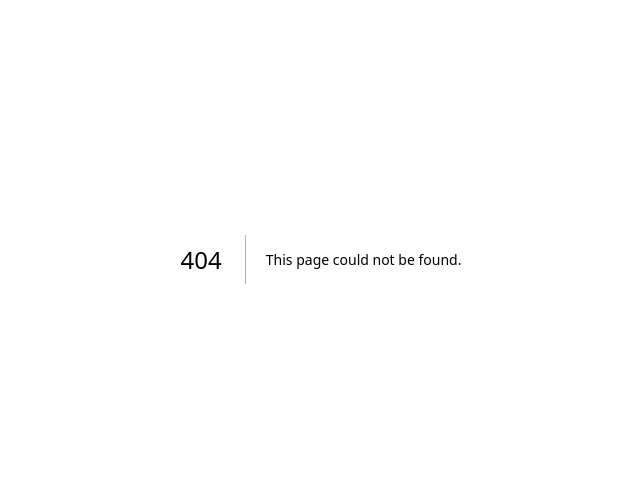
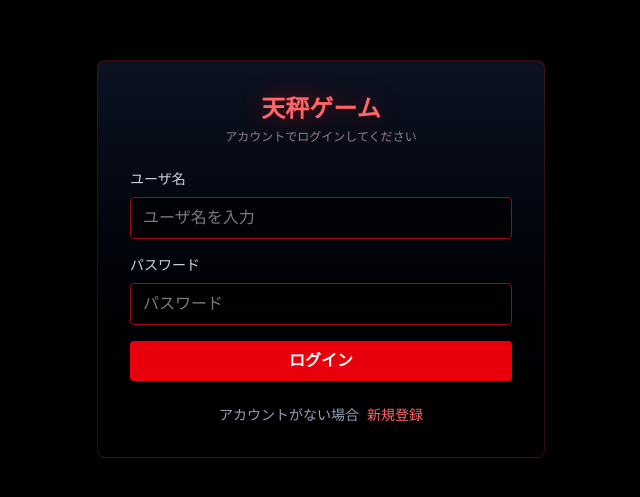
Before and after one commit to uma1123/groupe-A, a Next.js app in the folder frontend/: page /login in a window 1280 px wide. Before the commit this address had no page. Shown: the part 141-638 px from the top of the page, without its empty margins (319-959 px from the left). Built offline with nearby package versions, Linux system fonts and the light colour scheme.

Commit message:
feat: ログインページを新規作成しました

```diff
--- /dev/null
+++ b/frontend/app/login/page.tsx
@@ -0,0 +1,123 @@
+"use client";
+
+import Link from "next/link";
+import { useRouter } from "next/navigation";
+import React, { useState } from "react";
+
+export default function LoginPage() {
+  const router = useRouter();
+
+  // フォームの状態管理
+  const [username, setUsername] = useState("");
+  const [password, setPassword] = useState("");
+  const [error, setError] = useState("");
+  const [isLoading, setIsLoading] = useState(false);
+
+  // ログイン処理
+  const handleLogin = async (e: React.FormEvent) => {
+    e.preventDefault();
+    setIsLoading(true);
+    setError("");
+
+    try {
+      const res = await fetch("/api/mock/login", {
+        method: "POST",
+        headers: {
+          "Content-Type": "application/json",
+        },
+        body: JSON.stringify({ username, password }),
+      });
+      const data = await res.json();
+
+      if (res.ok && data.success) {
+        console.log("Login success!:", data);
+        router.push("/lobby");
+      } else {
+        setError(data.message || "ログインに失敗しました。");
+      }
+    } catch (error) {
+      setError("ログイン中にエラーが発生しました。");
+      console.error("Login error:", error);
+    } finally {
+      setIsLoading(false);
+    }
+  };
+
+  return (
+    <div className="min-h-screen flex items-center justify-center bg-black text-slate-100">
+      <div className="w-full max-w-md p-8 rounded-lg shadow-xl bg-gradient-to-b from-slate-900/80 to-black/60 border border-red-900/40">
+        <header className="mb-6 text-center">
+          <h1 className="text-2xl font-bold text-red-400 drop-shadow-[0_0_12px_rgba(255,0,0,0.45)]">
+            天秤ゲーム
+          </h1>
+          <p className="text-xs text-red-200/60 mt-1">
+            アカウントでログインしてください
+          </p>
+        </header>
+
+        <form onSubmit={handleLogin} className="space-y-4">
+          {error && (
+            <div className="p-3 text-sm text-red-200 bg-red-900/60 border border-red-700 rounded">
+              {error}
+            </div>
+          )}
+
+          <div>
+            <label
+              htmlFor="username"
+              className="block mb-2 text-sm text-slate-300"
+            >
+              ユーザ名
+            </label>
+            <input
+              id="username"
+              type="text"
+              required
+              value={username}
+              onChange={(e) => setUsername(e.target.value)}
+              className="w-full px-3 py-2 bg-black/60 border border-red-800 rounded focus:outline-none focus:ring-2 focus:ring-red-500/50"
+              placeholder="ユーザ名を入力"
+            />
+          </div>
+
+          <div>
+            <label
+              htmlFor="password"
+              className="block mb-2 text-sm text-slate-300"
+            >
+              パスワード
+            </label>
+            <input
+              id="password"
+              type="password"
+              required
+              value={password}
+              onChange={(e) => setPassword(e.target.value)}
+              className="w-full px-3 py-2 bg-black/60 border border-red-800 rounded focus:outline-none focus:ring-2 focus:ring-red-500/50"
+              placeholder="パスワード"
+            />
+          </div>
+
+          <button
+            type="submit"
+            disabled={isLoading}
+            className={`w-full py-2 rounded font-semibold text-white transition ${
+              isLoading
+                ? "bg-red-700/60 cursor-not-allowed"
+                : "bg-red-600 hover:bg-red-500"
+            }`}
+          >
+            {isLoading ? "試練中..." : "ログイン"}
+          </button>
+        </form>
+
+        <footer className="mt-6 text-center text-sm text-slate-400">
+          アカウントがない場合
+          <Link href="/signup" className="text-red-400 hover:underline ml-2">
+            新規登録
+          </Link>
+        </footer>
+      </div>
+    </div>
+  );
+}
```
